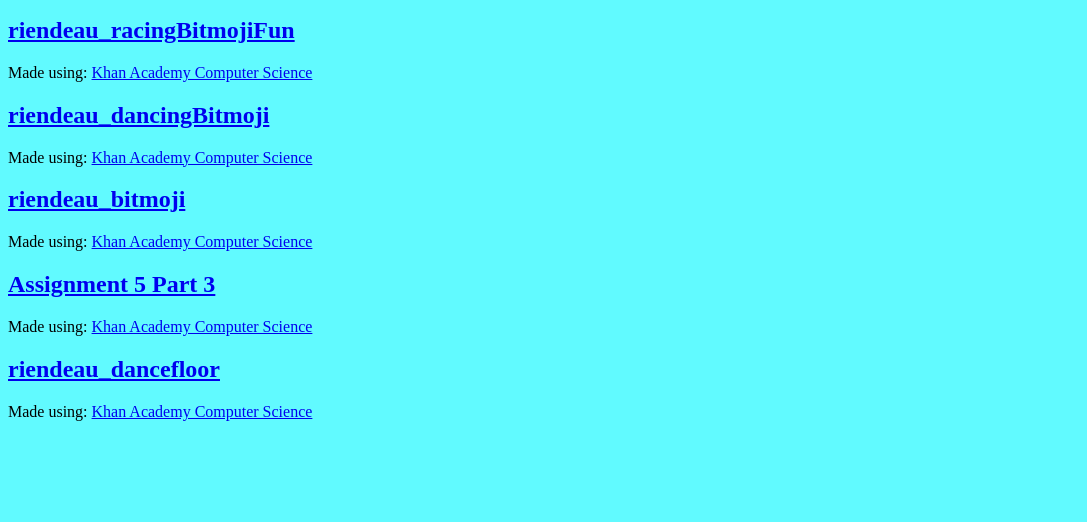
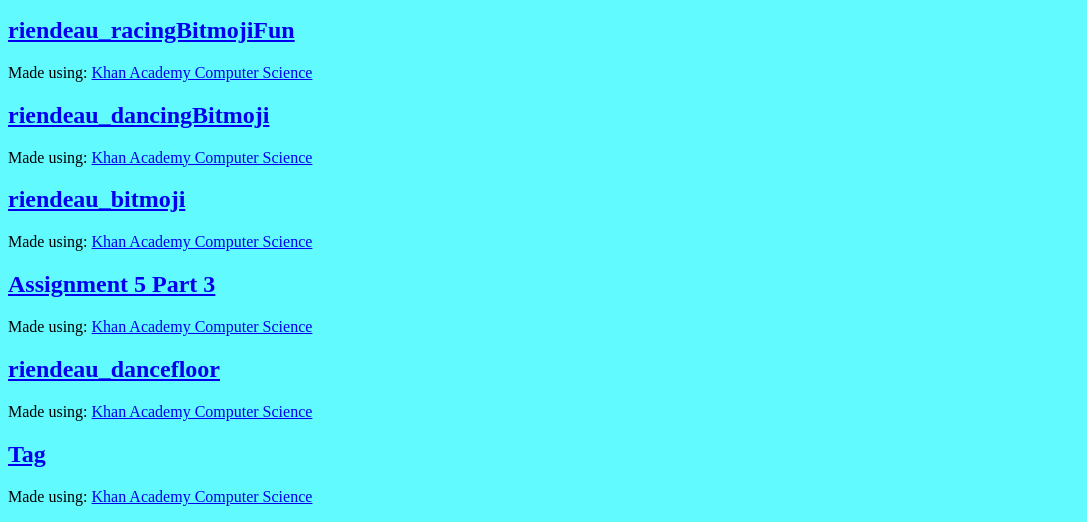
Before and after one commit to Jordan-riendeau/Jordan-riendeau.github.io, a plain HTML site: page javascript.html in a window 1280 px wide. Shown: the part 448-970 px from the top of the page, without its empty margins (0-1087 px from the left). Before the commit the page ends 885 px from the top, so only its background shows below. Drawn offline with Linux system fonts and the light colour scheme; a script that the page names is missing.

Commit message:
Add files via upload

```diff
--- a/javascript.html
+++ b/javascript.html
@@ -23,6 +23,7 @@
             <h2><a href="https://www.khanacademy.org/computer-programming/riendeau_bitmoji/5950962396217344">riendeau_bitmoji</a></h2><script src="https://www.khanacademy.org/computer-programming/riendeau_bitmoji/5950962396217344/embed.js?editor=no&buttons=no&author=no&embed=yes"></script><p>Made using: <a href="http://www.khanacademy.org/computer-programming">Khan Academy Computer Science</a></p>
             <h2><a href="https://www.khanacademy.org/computer-programming/assignment-5-part-3/5175430591201280">Assignment 5 Part 3</a></h2><script src="https://www.khanacademy.org/computer-programming/assignment-5-part-3/5175430591201280/embed.js?editor=no&buttons=no&author=no&embed=yes"></script><p>Made using: <a href="http://www.khanacademy.org/computer-programming">Khan Academy Computer Science</a></p>
             <h2><a href="https://www.khanacademy.org/computer-programming/riendeau_dancefloor/4644610501165056">riendeau_dancefloor</a></h2><script src="https://www.khanacademy.org/computer-programming/riendeau_dancefloor/4644610501165056/embed.js?editor=no&buttons=no&author=no&embed=yes"></script><p>Made using: <a href="http://www.khanacademy.org/computer-programming">Khan Academy Computer Science</a></p>
+            <h2><a href="https://www.khanacademy.org/computer-programming/tag/5138548840382464">Tag</a></h2><script src="https://www.khanacademy.org/computer-programming/tag/5138548840382464/embed.js?editor=no&buttons=no&author=no&embed=yes"></script><p>Made using: <a href="http://www.khanacademy.org/computer-programming">Khan Academy Computer Science</a></p>
         </div>
     </body>
 </html>
```
